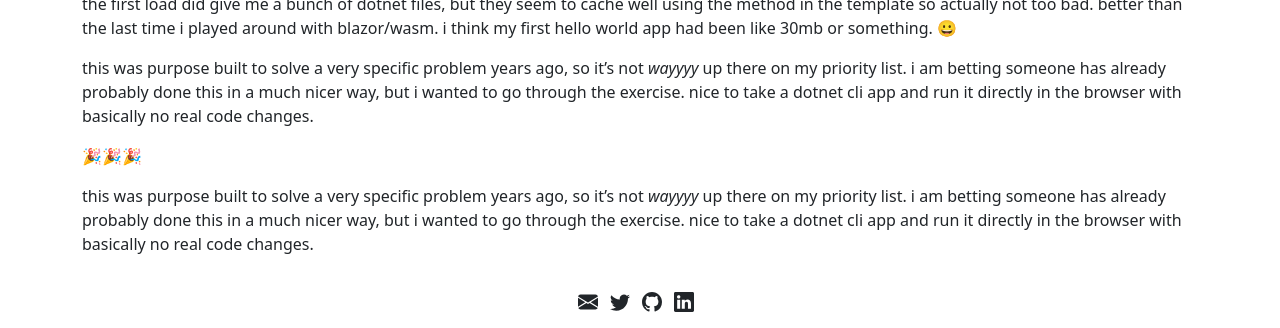
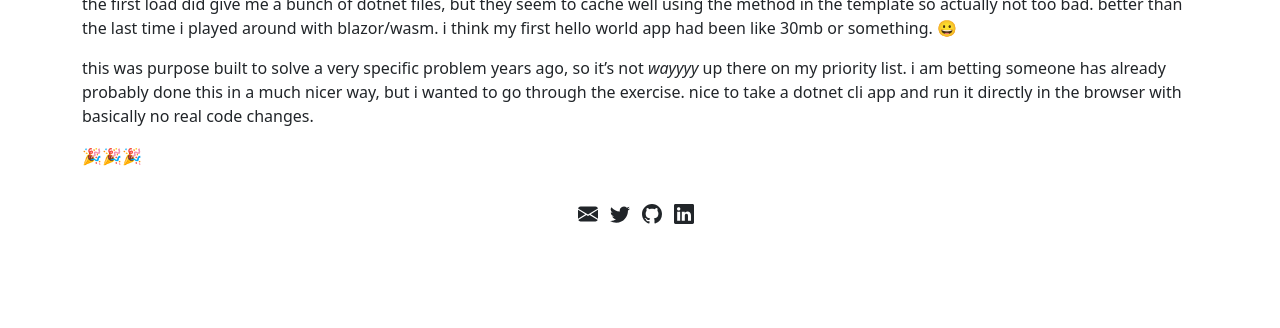
Before and after one commit to royashbrook/royashbrook.github.io, a Jekyll site: the page built from _posts/2022-06-14-Migrating-a-dotnet-CLI-app-to-Blazor-WASM.md, in a window 1280 px wide and 900 px high, scrolled down 4768 px, cut to the strip 572-900 px from the top of the window. Built offline with Jekyll 4.4.1, drawn with Linux system fonts in a browser that asks for light colours; after the commit the page ends 5580 px from its top, so only the background shows below that.

Commit message:
remove typo at end of file with duplicate text

```diff
--- a/_posts/2022-06-14-Migrating-a-dotnet-CLI-app-to-Blazor-WASM.md
+++ b/_posts/2022-06-14-Migrating-a-dotnet-CLI-app-to-Blazor-WASM.md
@@ -82,5 +82,3 @@ the first load did give me a bunch of dotnet files, but they seem to cache well
 This was purpose built to solve a very specific problem years ago, so it's not *wayyyy* up there on my priority list. i am betting someone has already probably done this in a much nicer way, but i wanted to go through the exercise. nice to take a dotnet cli app and run it directly in the browser with basically no real code changes.
 
 🎉🎉🎉
-
-This was purpose built to solve a very specific problem years ago, so it's not *wayyyy* up there on my priority list. i am betting someone has already probably done this in a much nicer way, but i wanted to go through the exercise. nice to take a dotnet cli app and run it directly in the browser with basically no real code changes.
```
